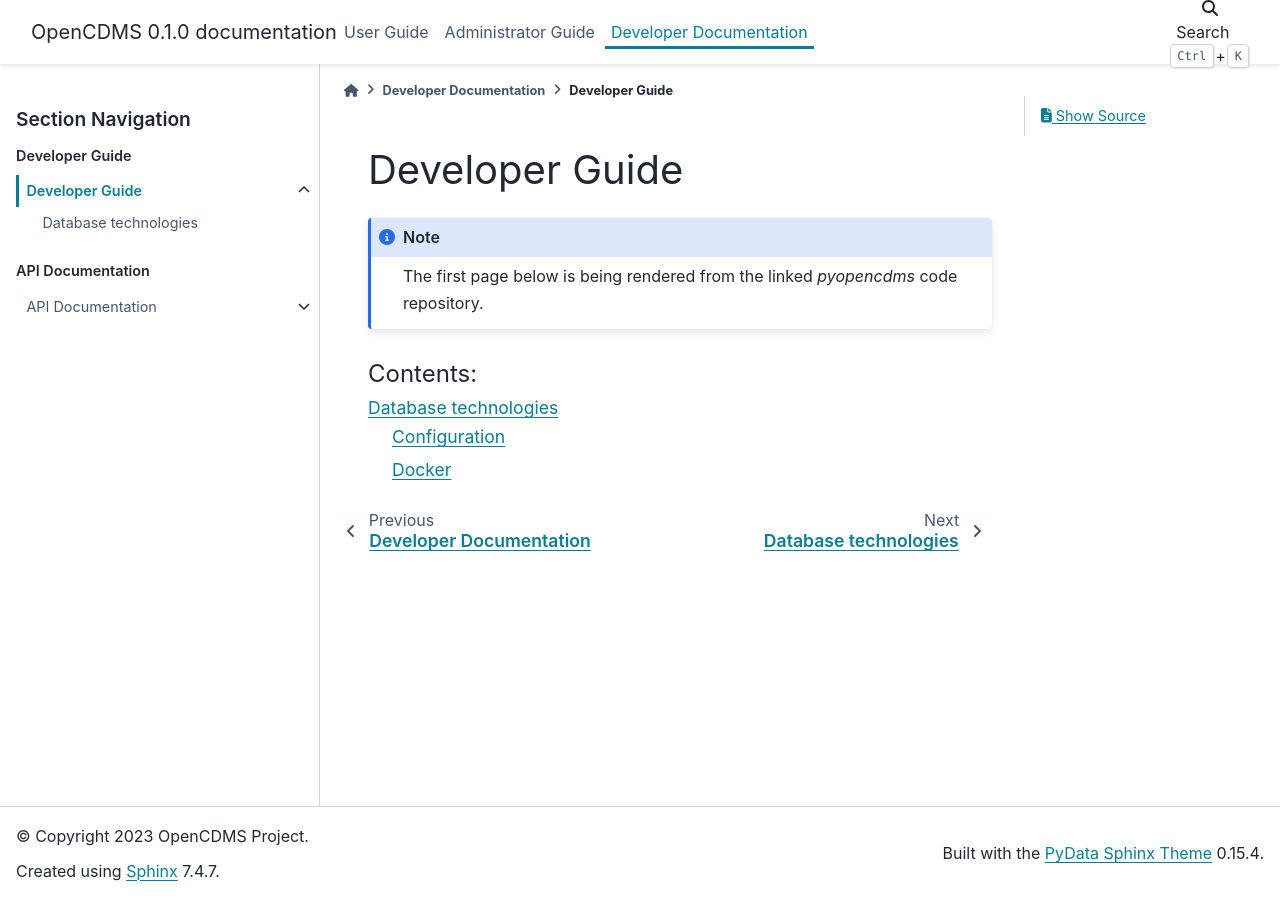
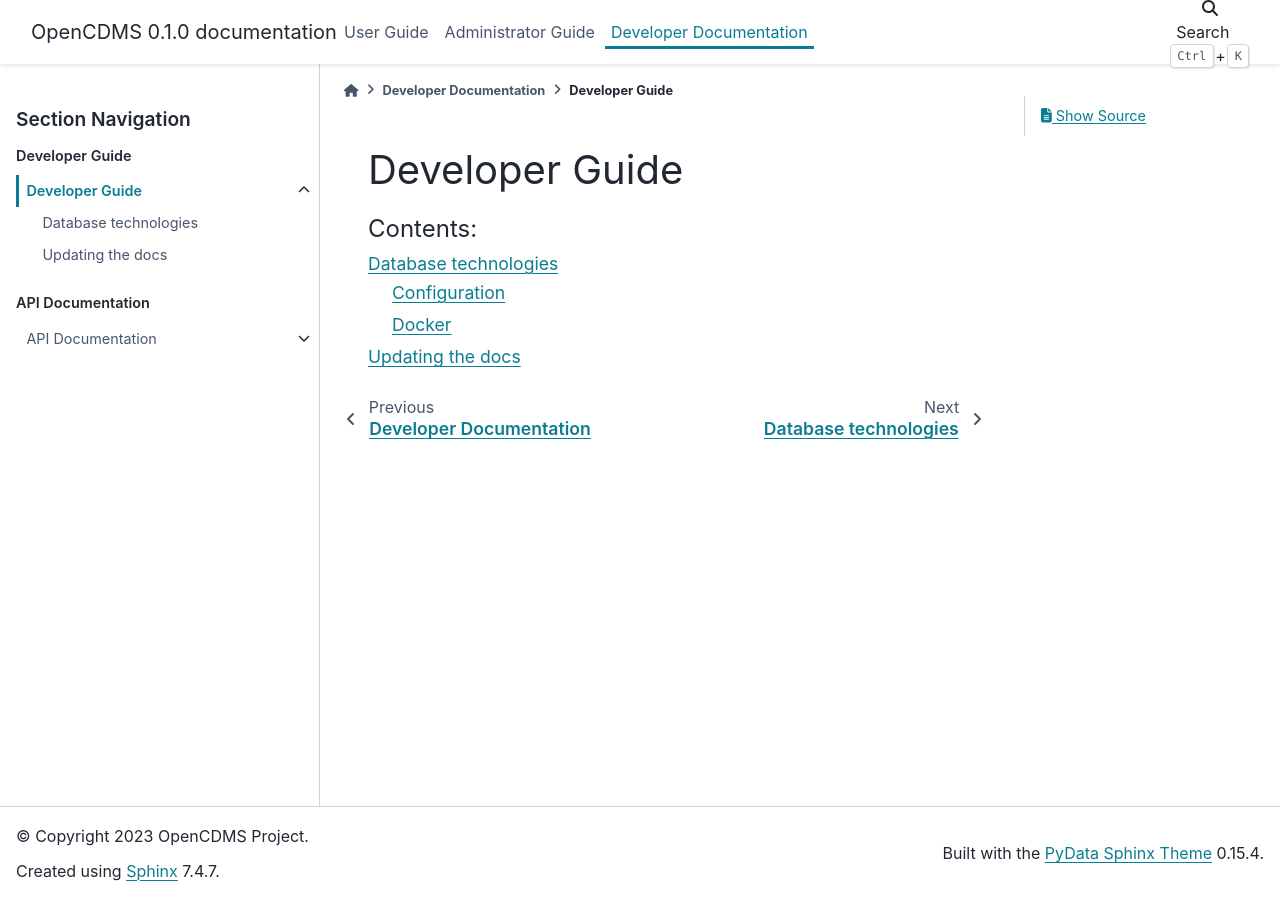
Before and after one commit to opencdms/opencdms, a Sphinx documentation site: the page built from docs/source/developer/devguide/index.rst, in a window 1280 px wide. Built offline with Sphinx 7.4.7 and the PyData theme 0.15.4, drawn with Linux system fonts in a browser that asks for light colours.

```diff
--- a/docs/source/developer/devguide/index.rst
+++ b/docs/source/developer/devguide/index.rst
@@ -1,11 +1,9 @@
 Developer Guide
 ===============
-
-.. note::
-   The first page below is being rendered from the linked `pyopencdms` code repository.
 
 .. toctree::
    :maxdepth: 2
    :caption: Contents:
 
    databases
+   docs
--- a/docs/source/user/index.rst
+++ b/docs/source/user/index.rst
@@ -1,11 +1,11 @@
 User Guide
 ==========
 
-The OpenCDMS software is still in development, an intial user guide will be available by mid-2024.
+The OpenCDMS software is still in development, an initial user guide will be available by mid-2024.
 
 An example of the OpenCDMS Web Application can be seen at https://app.opencdms.org
 
-.. image:: https://assets.opencdms.org/docs/demo_app.png
+.. image:: https://assets.opencdms.org/docs/user/demo_app.png
    :alt: Demo application
 
 
```
Also changed, not shown: docs/source/developer/devguide/docs.rst (added, +22 -0 lines).
